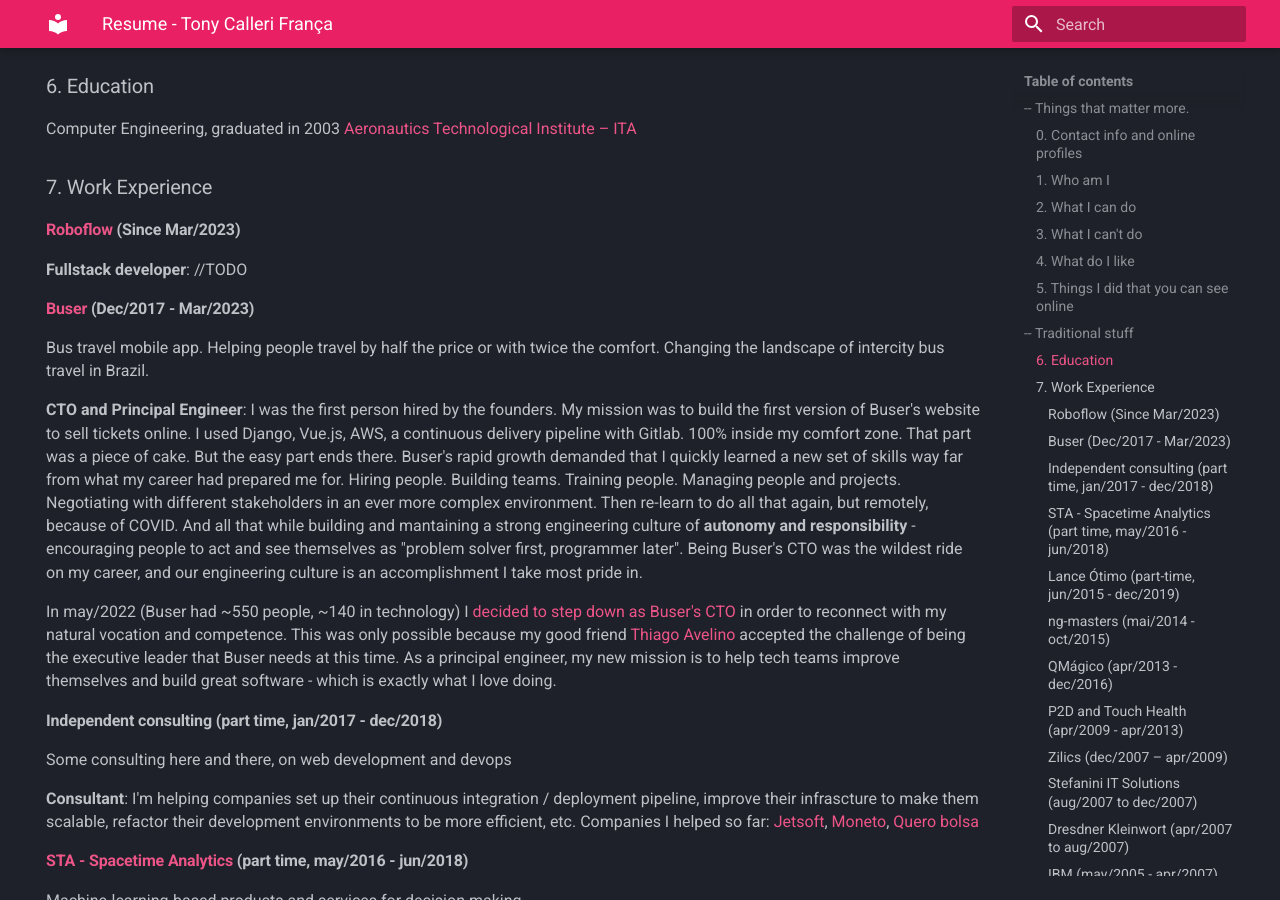
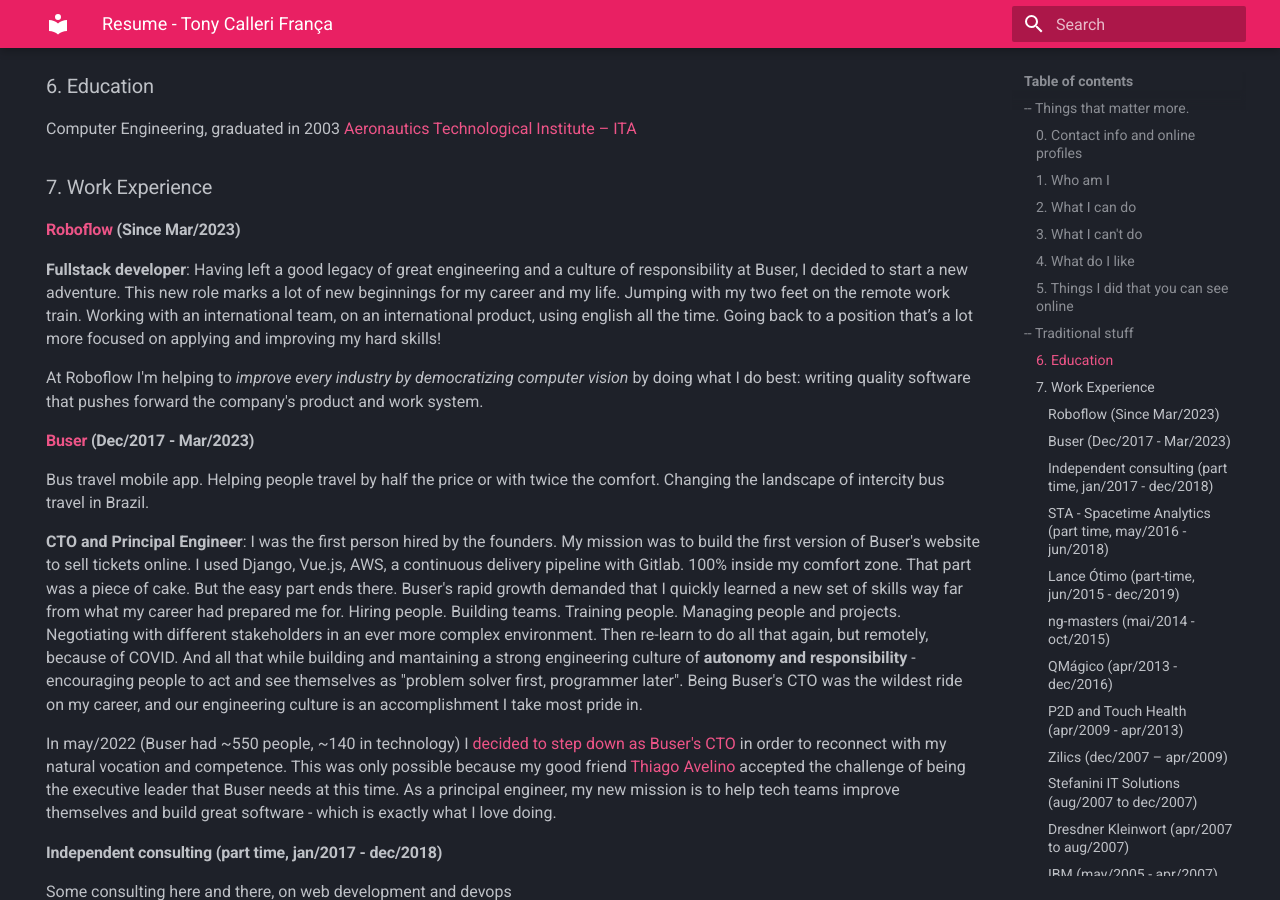
Before and after one commit to tonylampada/tonylampada.github.io, an MkDocs documentation site: the page built from docs/index.md, in a window 1280 px wide and 900 px high, scrolled down 2033 px. Built offline with MkDocs 1.6.1 and Material for MkDocs 9.7.7, drawn with Linux system fonts in a browser that asks for light colours.

Commit message:
Update index.md

```diff
--- a/docs/index.md
+++ b/docs/index.md
@@ -77,7 +77,10 @@
 
 #### [Roboflow](https://roboflow.com) (Since Mar/2023)
 
-**Fullstack developer**: //TODO
+**Fullstack developer**: Having left a good legacy of great engineering and a culture of responsibility at Buser, I decided to start a new adventure.
+This new role marks a lot of new beginnings for my career and my life. Jumping with my two feet on the remote work train. Working with an international team, on an international product, using english all the time. Going back to a position that’s a lot more focused on applying and improving my hard skills!
+
+At Roboflow I'm helping to _improve every industry by democratizing computer vision_ by doing what I do best: writing quality software that pushes forward the company's product and work system.
 
 #### [Buser](https://buser.com.br) (Dec/2017 - Mar/2023)
 Bus travel mobile app. Helping people travel by half the price or with twice the comfort. Changing the landscape of intercity bus travel in Brazil.
```
